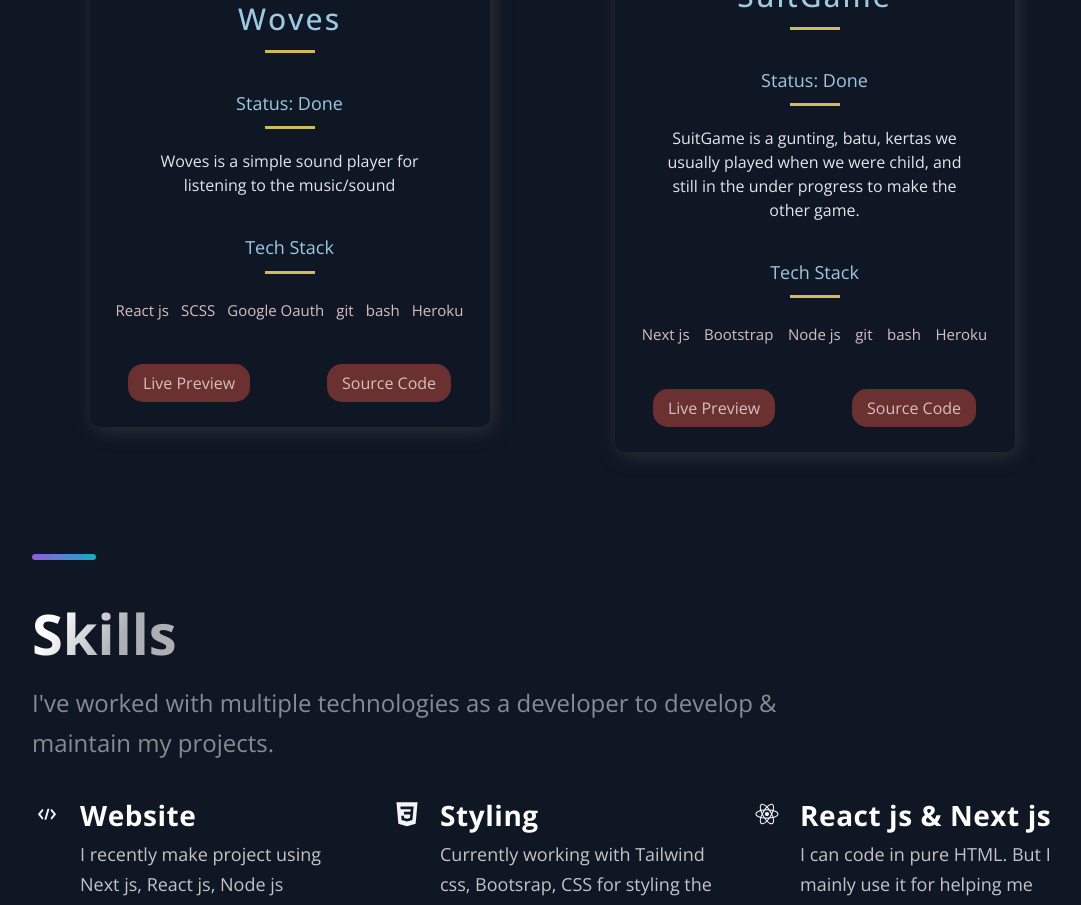
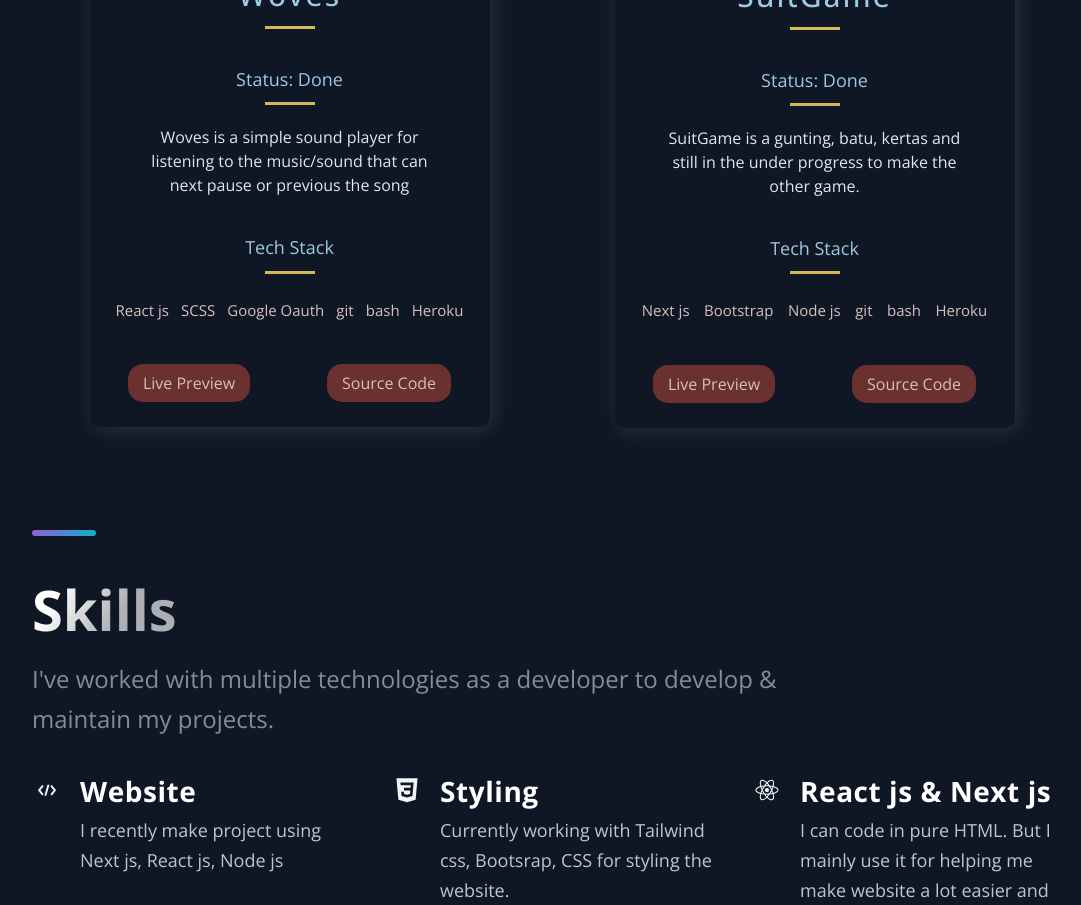
Before and after one commit to albertpurnawan/MyPortfolio, a Next.js app: page / in a window 1280 px wide. Shown: the part 1760-2665 px from the top of the page, without its empty margins (88-1169 px from the left). Built offline with nearby package versions, Linux system fonts and the light colour scheme.

Commit message:
make it better

```diff
--- a/src/constants/constants.js
+++ b/src/constants/constants.js
@@ -25,7 +25,7 @@ export const projects = [
     title: "Woves",
     status: "Done",
     description:
-      "Woves is a simple sound player for listening to the music/sound",
+      "Woves is a simple sound player for listening to the music/sound that can next pause or previous the song",
     image: "/images/woves.png",
     tags: ["React js", "SCSS", "Google Oauth", "git", "bash", "Heroku"],
     source: "https://github.com/albertpurnawan/woves",
@@ -36,7 +36,7 @@ export const projects = [
     title: "SuitGame",
     status: "Done",
     description:
-      "SuitGame is a gunting, batu, kertas we usually played when we were child, and still in the under progress to make the other game.",
+      "SuitGame is a gunting, batu, kertas and still in the under progress to make the other game.",
     image: "/images/suitgame.png",
     tags: ["Next js", "Bootstrap", "Node js", "git", "bash", "Heroku"],
     source: "https://github.com/albertpurnawan/SuitGame",
```
